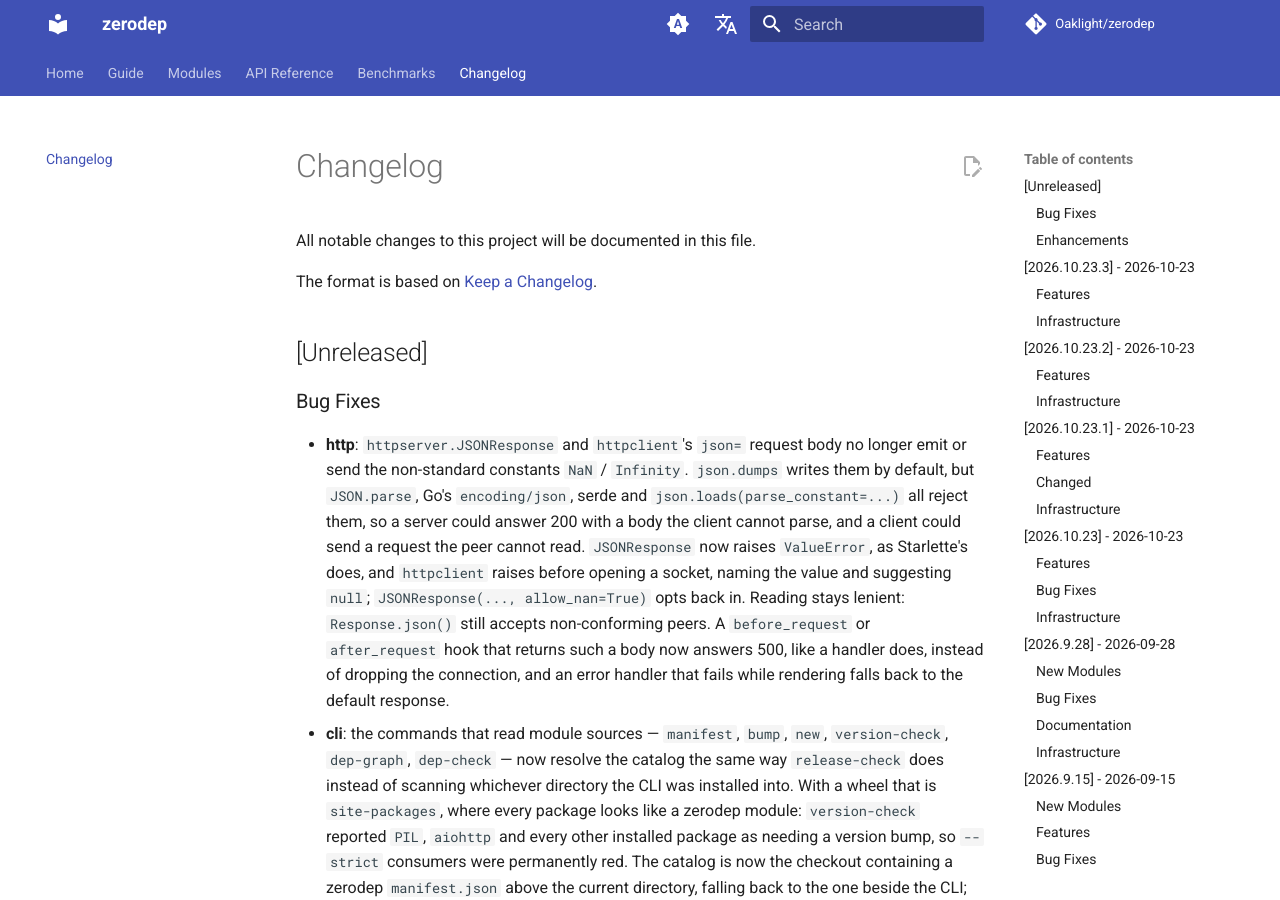
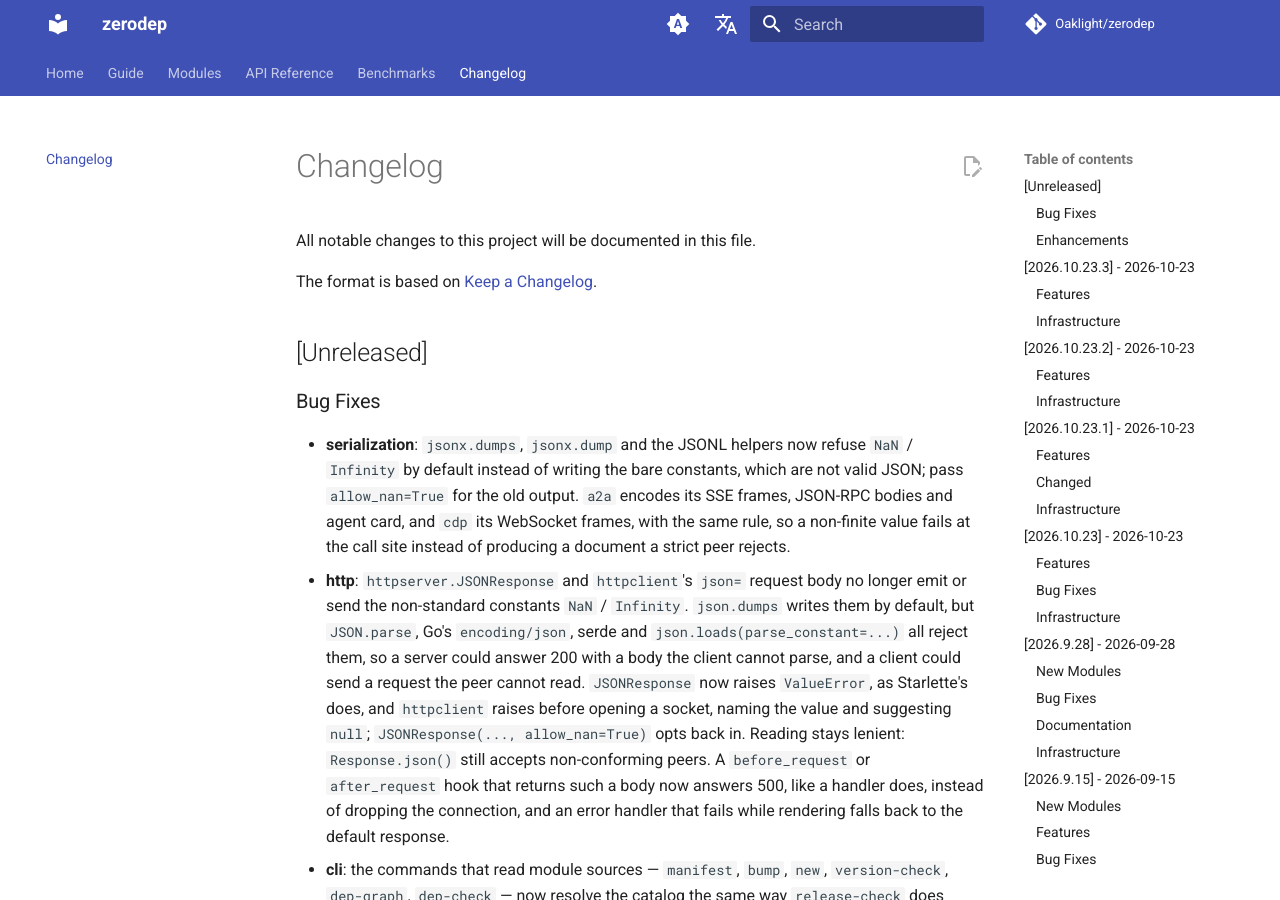
Before and after one commit to Oaklight/zerodep, an MkDocs documentation site: the page built from docs/changelog.md, in a window 1280 px wide and 900 px high. Built offline with MkDocs 1.6.1 and Material for MkDocs 9.7.7, drawn with Linux system fonts in a browser that asks for light colours; comment, search, counter and statistics services are not loaded.

Commit message:
docs: jsonx, a2a and cdp strict JSON defaults

```diff
--- a/docs/changelog.md
+++ b/docs/changelog.md
@@ -8,6 +8,7 @@ The format is based on [Keep a Changelog](https://keepachangelog.com/en/1.1.0/).
 
 ### Bug Fixes
 
+- **serialization**: `jsonx.dumps`, `jsonx.dump` and the JSONL helpers now refuse `NaN` / `Infinity` by default instead of writing the bare constants, which are not valid JSON; pass `allow_nan=True` for the old output. `a2a` encodes its SSE frames, JSON-RPC bodies and agent card, and `cdp` its WebSocket frames, with the same rule, so a non-finite value fails at the call site instead of producing a document a strict peer rejects.
 - **http**: `httpserver.JSONResponse` and `httpclient`'s `json=` request body no longer emit or send the non-standard constants `NaN` / `Infinity`. `json.dumps` writes them by default, but `JSON.parse`, Go's `encoding/json`, serde and `json.loads(parse_constant=...)` all reject them, so a server could answer 200 with a body the client cannot parse, and a client could send a request the peer cannot read. `JSONResponse` now raises `ValueError`, as Starlette's does, and `httpclient` raises before opening a socket, naming the value and suggesting `null`; `JSONResponse(..., allow_nan=True)` opts back in. Reading stays lenient: `Response.json()` still accepts non-conforming peers. A `before_request` or `after_request` hook that returns such a body now answers 500, like a handler does, instead of dropping the connection, and an error handler that fails while rendering falls back to the default response.
 - **cli**: the commands that read module sources — `manifest`, `bump`, `new`, `version-check`, `dep-graph`, `dep-check` — now resolve the catalog the same way `release-check` does instead of scanning whichever directory the CLI was installed into. With a wheel that is `site-packages`, where every package looks like a zerodep module: `version-check` reported `PIL`, `aiohttp` and every other installed package as needing a version bump, so `--strict` consumers were permanently red. The catalog is now the checkout containing a zerodep `manifest.json` above the current directory, falling back to the one beside the CLI; outside a catalog the command refuses instead of guessing, and `pyproject.toml` alone no longer passes as a catalog. A `manifest.json` that is not a zerodep catalog — a browser extension's, or a stray copy of ours whose modules are not on disk — is never mistaken for one, so `zerodep manifest` cannot overwrite it. Catalogs written before `primary_file` existed (up to `v2026.10.23`) still resolve, via their `files` list.
 
```
Also changed, not shown: docs/modules/index.md (+3 -3 lines).
